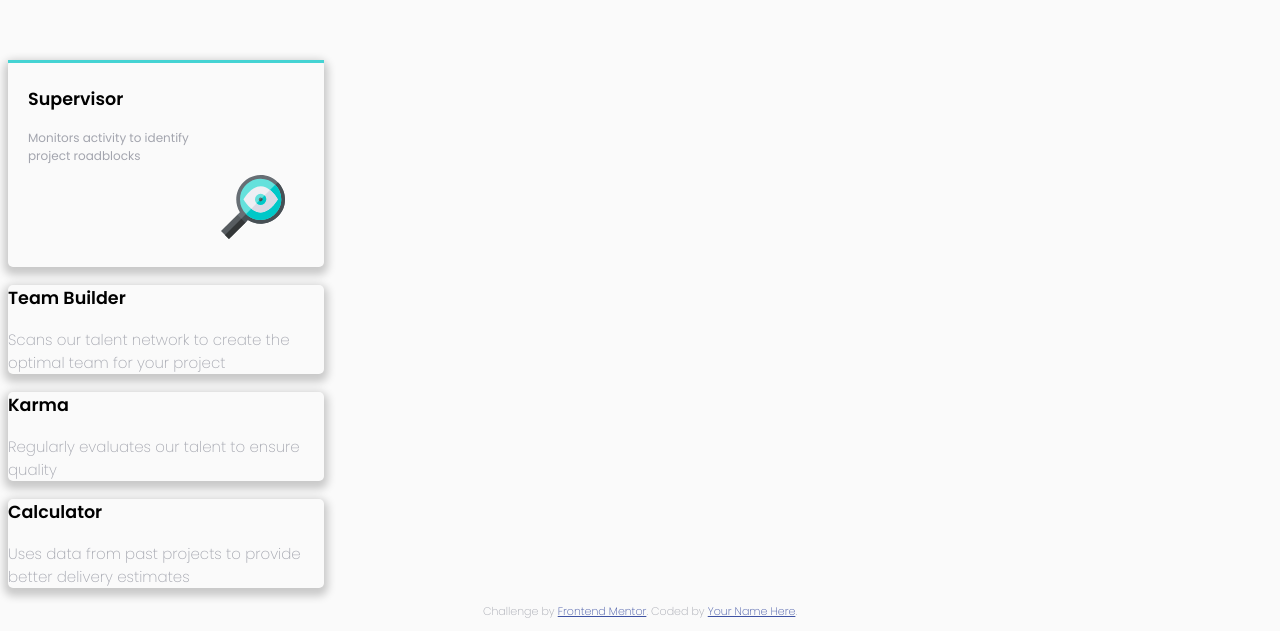
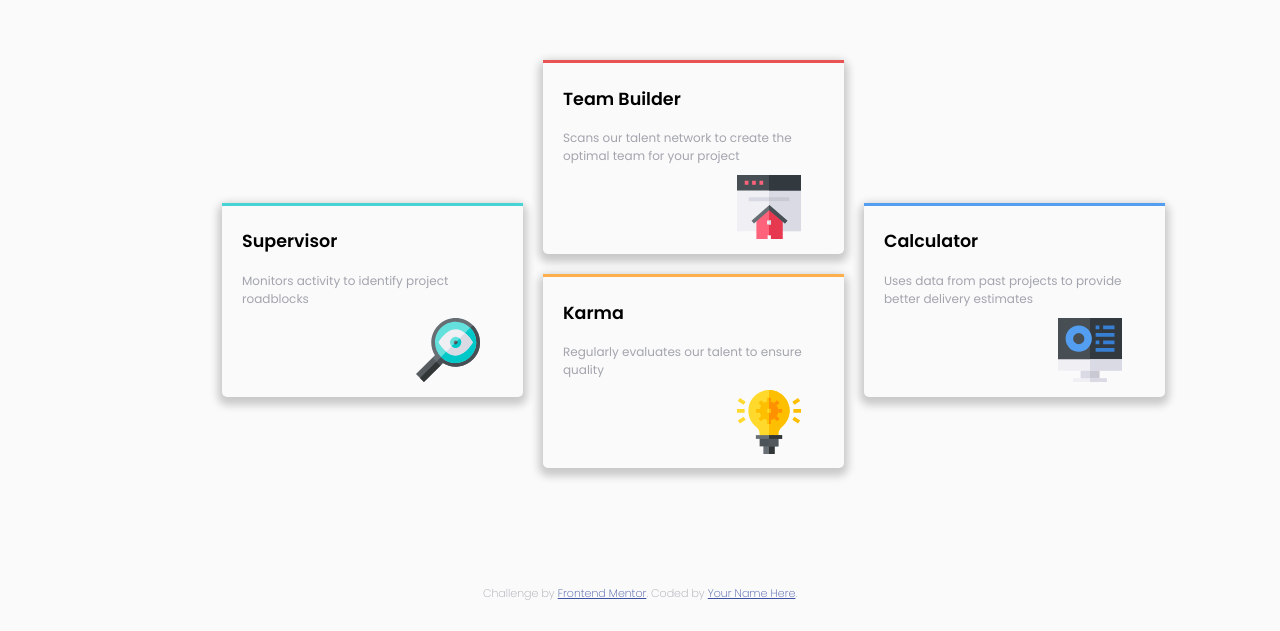
Before and after one commit to jaysig/four-corners-fe, a plain HTML site: page index.html in a window 1280 px wide. Shown: the part 262-893 px from the top of the page. Drawn offline with Linux system fonts and the light colour scheme.

Commit message:
95% complete version

```diff
--- a/index.html
+++ b/index.html
@@ -32,40 +32,56 @@
       <h1 class="powered">Powered by Technology</h1>
       <p class="title-content">Our Artificial Intelligence powered tools use millions of project data points to ensure that your project is successful</p>
   </div>
-  <div>
-    <div class="card">
-      <hr class="teal-line">
+  <div class="card-container">
+    <div class="card" id="supervisor">
+      <hr class="cyan-line">
       <div class="card-content">
         <div class="card-text">
           <h3 class="title">Supervisor</h3>
           <p class="content">Monitors activity to identify project roadblocks</p>
         </div>
         <div class="card-image">
-          <img class="card-image" src="images/icon-supervisor.svg" alt="supervisors">
+          <img class="card-image" src="images/icon-supervisor.svg" alt="supervisor">
         </div>
       </div>
     </div>
-    <div class="card">
+    <div class="card" id="team">
+      <hr class="red-line">
+      <div class="card-content">
+        <div class="card-text">
           <h3 class="title">Team Builder</h3>
           <p class="content">Scans our talent network to create the optimal team for your project</p>
         </div>
-    <div class="card">
+        <div class="card-image">
+          <img class="card-image" src="images/icon-team-builder.svg" alt="team builder">
+        </div>
+      </div>
+    </div>
+    <div class="card" id="karma">
+      <hr class="orange-line">
+      <div class="card-content">
+        <div class="card-text">
           <h3 class="title">Karma</h3>
           <p class="content">Regularly evaluates our talent to ensure quality</p>
         </div>
-    <div class="card">
+        <div class="card-image">
+          <img class="card-image" src="images/icon-karma.svg" alt="karma">
+        </div>
+      </div>
+    </div>
+    <div class="card" id="calculator">
+      <hr class="blue-line">
+      <div class="card-content">
+        <div class="card-text">
           <h3 class="title">Calculator</h3>
           <p class="content">Uses data from past projects to provide better delivery estimates</p>
         </div>
+        <div class="card-image">
+          <img class="card-image" src="images/icon-calculator.svg" alt="calculator">
         </div>
-
-
-
-
-
-
-
-
+      </div>
+    </div>
+  </div>
   <footer>
     <p class="attribution">
       Challenge by
--- a/styles.scss
+++ b/styles.scss
@@ -2,6 +2,13 @@ $background-color:  hsl(0, 0%, 98%);
 $font-weight-heavy: 600;
 $font-weight-mid: 400;
 $font-weight-light: 200;
+$screen-sm-min: 576px;
+
+@mixin sm {
+   @media (max-width: #{$screen-sm-min}) {
+       @content;
+   }
+}
 
 body {
     font-family: Poppins, sans-serif;
@@ -20,62 +27,137 @@ p {
     font-weight: $font-weight-light;
 }
 
+hr {
+    height: 3px;
+    margin: 0;
+    border: none;
+}
+/*
+HR Line Colors
+*/
+.cyan-line {
+        background-color: hsl(180, 62%, 55%);
+}
+.blue-line {
+    background-color: hsl(212, 86%, 64%);
+}
+
+.orange-line {
+    background-color: hsl(34, 97%, 64%);
+}
+.red-line {
+    background-color: hsl(0, 78%, 62%);
+}
+
+
 .card {
     box-shadow: 0 4px 8px 4px rgba(0,0,0,0.2);
     border-radius: 5px;
 
     transition: 0.3s;
     text-align: left;
-    width: 25%;
+}
+
+.card-container {
+  display: grid;
+//   grid-template-columns: 10% 25% 2% 25% 2% 25% 10%;
+grid-template-columns: repeat(12, minmax(0,1fr));
+  grid-template-rows: repeat(10, 10%);
+  margin: 0 auto;
+  grid-gap: 20px;
 }
 
 .card-content {
     padding: 5px 20px 20px 20px;
      display: grid;
     grid-template-rows: 40% 20% 40%;
-    grid-template-columns: 70% 30%;
+    grid-template-columns: repeat(12, minmax(0,1fr));
     .card-text {
-        grid-column-start: 1;
-        grid-column-end: 2;
+        grid-column: 1 / 12;
+        // grid-column-end: 2;
     }
     p {
         font-size: .8em;
         font-weight: $font-weight-mid;
-        grid-row-start: 2;
+        // grid-row-start: 2;
     }
 }
 
 
 
 .card-image {
-    // position: absolute;
-    // padding: 10px 20px;
-    grid-column-start: 2;
+    grid-column: 9 / 11;
     grid-row-start: 3;
 }
 
 .powered {
     font-weight: $font-weight-heavy;
-    color: hsl(234, 12%, 34%)
+    color: hsl(234, 12%, 34%);
+    @include sm {
+            font-size: 1.5rem;
+    }
 }
 
 .reliable {
     font-weight: $font-weight-light;
     color: hsl(229, 6%, 66%);
-}
-
-.teal-line {
-    height: 3px;
-    margin: 0;
-    border: none;
-    background-color: hsl(180, 62%, 55%);
+    @include sm {
+            font-size: 1.3rem;
+    }
 }
 
 .title-area {
     margin: 6% auto 5% auto;
+    @include sm {
+        margin-top: 20%;
+        margin-bottom: 20%;
+    }
 }
 
 .title-content {
     margin: 0 auto;
-    width: 33%
+    width: 33%;
+    @include sm {
+        width: 90%;
+    }
 }
+
+/*
+IDs
+*/
+
+    #calculator {
+        grid-column: 9 / 12;
+        grid-row: 3 / 6;
+        @include sm {
+            grid-column: 2 / 12;
+            grid-row: 7 / 9;
+        }
+    }
+
+    #karma {
+        grid-column: 6 / 9;
+        grid-row: 4 / 7;
+        @include sm {
+            grid-column: 2 / 12;
+            grid-row: 5 / 7;
+        }
+    }
+
+    #supervisor {
+        grid-column: 3 / 6;
+        grid-row: 3 / 6;
+        @include sm {
+            grid-column: 2 / 12;
+            grid-row: 1 / 3;
+        }
+    }
+
+    #team {
+        grid-column: 6 / 9;
+        grid-row: 1 / 4;
+        @include sm {
+            grid-column: 2 / 12;
+            grid-row: 3 / 5;
+        }
+    }
```
Also changed, not shown: styles.css, 1 other file. Lines whose indentation alone changed are shown as unchanged.
